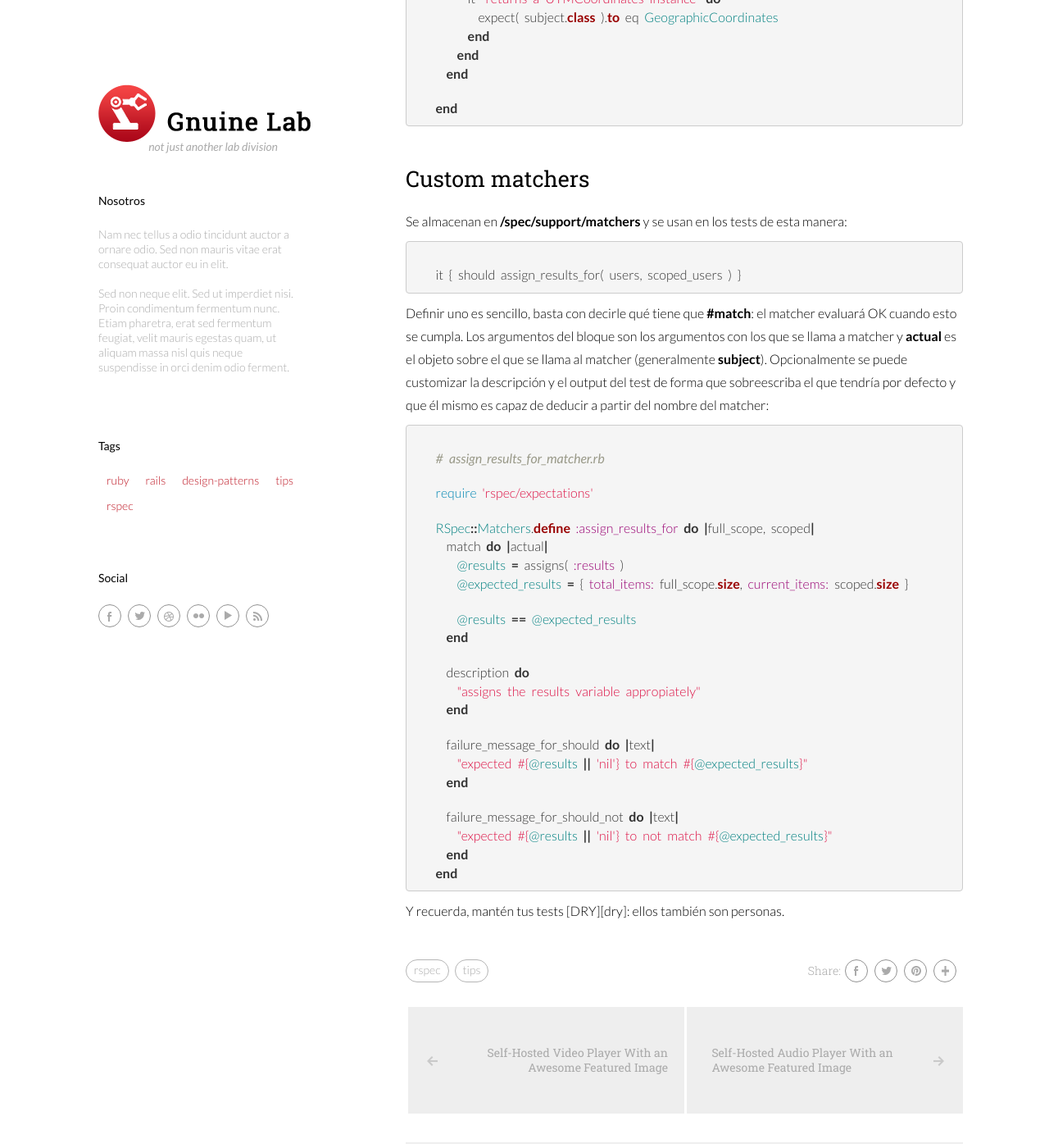
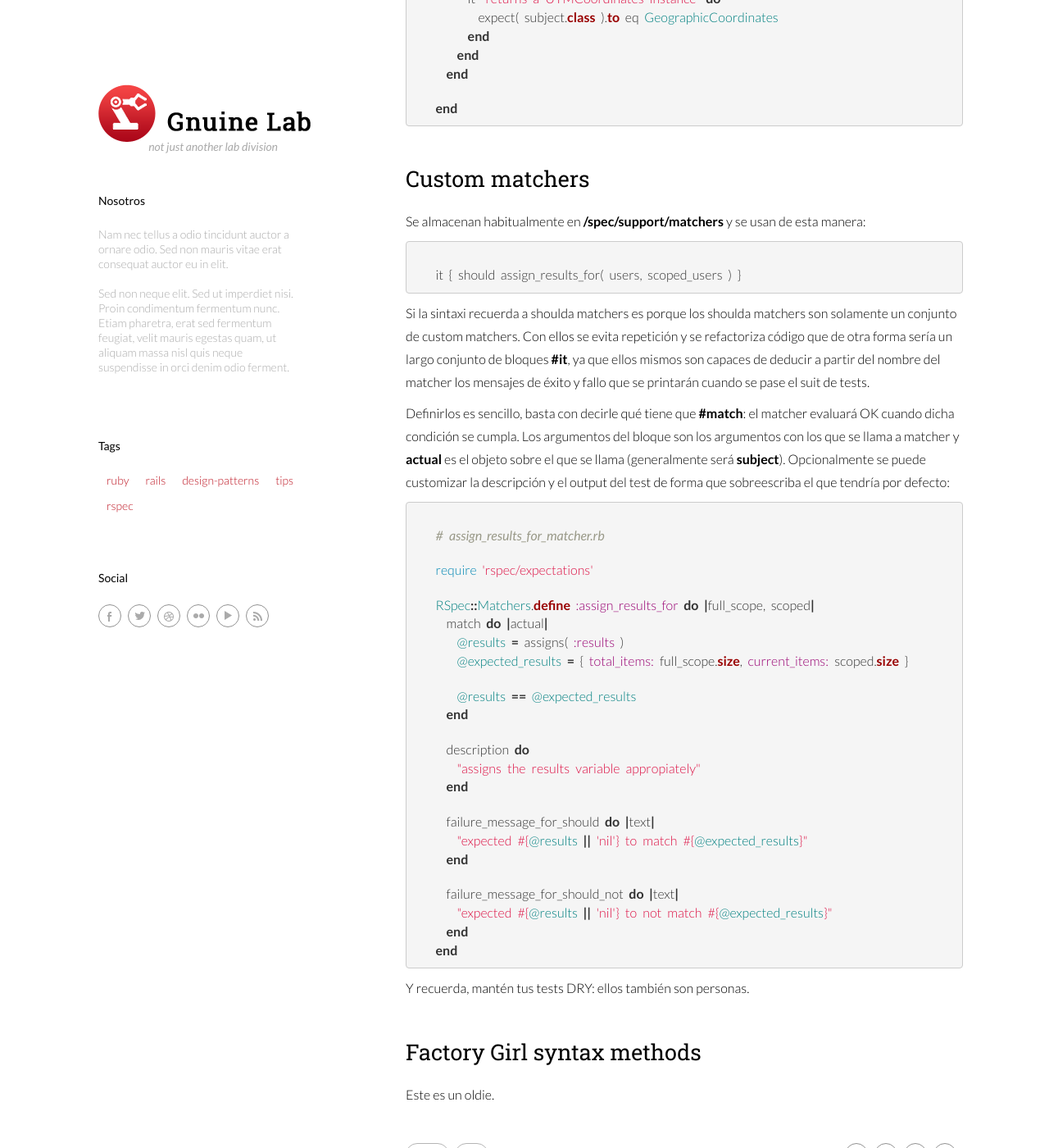
Before and after one commit to hizai/gnuine-lab, a Jekyll site: the page built from _posts/2014-05-02-truquillos-y-utilidades-de-rspec.md, in a window 1280 px wide and 1400 px high, scrolled down 1013 px. Shown: the whole window at 82% size. Built offline with Jekyll 4.4.1, drawn with Linux system fonts in a browser that asks for light colours; nearby versions of some CDN libraries; library files that are not in the unit come from our copies; Markdown is read by kramdown in place of the engine named in the settings.

Commit message:
Minor improvements

```diff
--- a/_config.yml
+++ b/_config.yml
@@ -5,3 +5,7 @@ markdown: redcarpet
 pygments: true
 paginate: 5
 paginate_path: "page:num"
+analytics:
+  provider: google
+  google:
+    tracking_id: 'UA-50358422-1'
--- a/_posts/2014-05-02-truquillos-y-utilidades-de-rspec.md
+++ b/_posts/2014-05-02-truquillos-y-utilidades-de-rspec.md
@@ -49,13 +49,15 @@ Todos los **subject** o variables **let** que llamas en Rspec se evalúan en el
 
 ## Custom matchers
 
-Se almacenan en **/spec/support/matchers** y se usan en los tests de esta manera:
+Se almacenan habitualmente en **/spec/support/matchers** y se usan de esta manera:
 
 {% highlight ruby %}
     it { should assign_results_for( users, scoped_users ) }
 {% endhighlight %}
 
-Definir uno es sencillo, basta con decirle qué tiene que **#match**: el matcher evaluará OK cuando esto se cumpla. Los argumentos del bloque son los argumentos con los que se llama a matcher y **actual** es el objeto sobre el que se llama al matcher (generalmente **subject**). Opcionalmente se puede customizar la descripción y el output del test de forma que sobreescriba el que tendría por defecto y que él mismo es capaz de deducir a partir del nombre del matcher:
+Si la sintaxi recuerda a [shoulda matchers][shoulda-matchers] es porque los [shoulda matchers][shoulda-matchers] son solamente un conjunto de custom matchers. Con ellos se evita repetición y se refactoriza código que de otra forma sería un largo conjunto de bloques **#it**, ya que ellos mismos son capaces de deducir a partir del nombre del matcher los mensajes de éxito y fallo que se printarán cuando se pase el suit de tests.
+
+Definirlos es sencillo, basta con decirle qué tiene que **#match**: el matcher evaluará OK cuando dicha condición se cumpla. Los argumentos del bloque son los argumentos con los que se llama a matcher y **actual** es el objeto sobre el que se llama (generalmente será **subject**). Opcionalmente se puede customizar la descripción y el output del test de forma que sobreescriba el que tendría por defecto:
 
 {% highlight ruby %}
     # assign_results_for_matcher.rb
@@ -85,3 +87,10 @@ Definir uno es sencillo, basta con decirle qué tiene que **#match**: el matcher
 {% endhighlight %}
 
 Y recuerda, mantén tus tests [DRY][dry]: ellos también son personas.
+
+## Factory Girl syntax methods
+
+Este es un oldie.
+
+[shoulda-matchers]: https://github.com/thoughtbot/shoulda-matchers
+[dry]: http://es.wikipedia.org/wiki/No_te_repitas
```
Also changed, not shown: _posts/2014-04-22-truquillos-y-utilidades-de-rails.md (+0 -1 lines).
